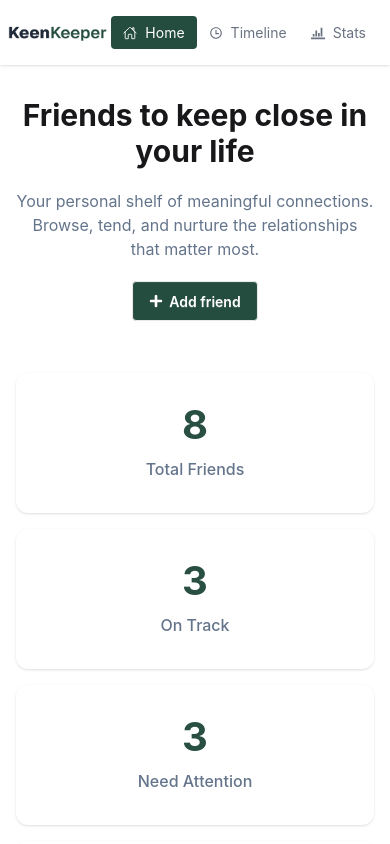
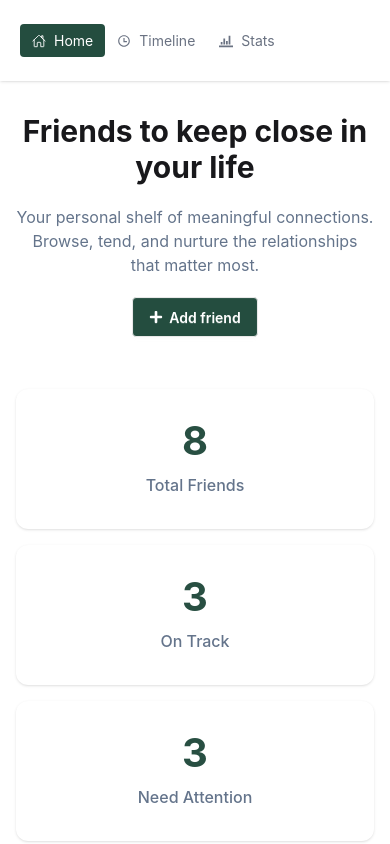
Before and after one commit to ryousufrahman/kin-keeper, a React (Vite) app: page / in a window 390 px wide. Shown: the top 844 px of the page. Built offline with nearby package versions, Linux system fonts and the light colour scheme.

Commit message:
fixed navlink and of navlogo for responsive

```diff
--- a/src/Components/Pages/Home/Home-componensts/Count.jsx
+++ b/src/Components/Pages/Home/Home-componensts/Count.jsx
@@ -11,7 +11,7 @@ const Count = () => {
           } =allstate
 
   return (
-    <div className="grid mt-5 p-4 md:mt-10 gap-4 sm:grid-cols-2  md:grid-cols-4">
+    <div className="grid  mt-5 p-4 md:mt-10 gap-4 sm:grid-cols-2  md:grid-cols-4">
       <div className="bg-white rounded-xl shadow flex flex-col items-center justify-center py-8 ">
         <span className="text-[40px] font-bold text-[#284f42] leading-none mb-3">
           {AllFriendsArray.length}
@@ -28,7 +28,7 @@ const Count = () => {
           On Track
         </span>
       </div>
-      <div className="bg-white rounded-xl shadow flex flex-col items-center justify-center py-8 ">
+      <div className="bg-white rounded-xl shadow flex flex-col items-center justify-center py-8 px-4">
         <span className="text-[40px] font-bold text-[#284f42] leading-none mb-3">
           3
         </span>
--- a/src/shared/Navbar/Navbar.jsx
+++ b/src/shared/Navbar/Navbar.jsx
@@ -8,9 +8,9 @@ import { ImStatsBars } from "react-icons/im";
 const Navbar = () => {
   return (
     <div className="bg-base-100 shadow-sm sticky top-0 z-10">
-      <div className="navbar max-w-[1400px] mx-auto ">
-        <div className="flex-1">
-          <Link to={'/'}><img src={nabLogo} alt="Navlogo" /></Link>
+      <div className="navbar p-4 max-w-[1400px] mx-auto ">
+        <div className=" sm:flex-1 justify-center ">
+          <Link className="hidden sm:block" to={'/'}><img src={nabLogo} alt="Navlogo"  /></Link>
         </div>
         <div className="flex-none">
           <ul className="menu menu-horizontal px-1">
```
